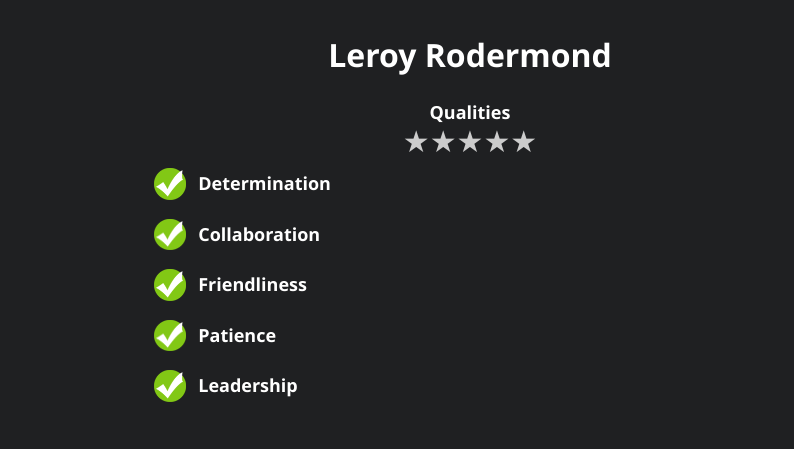
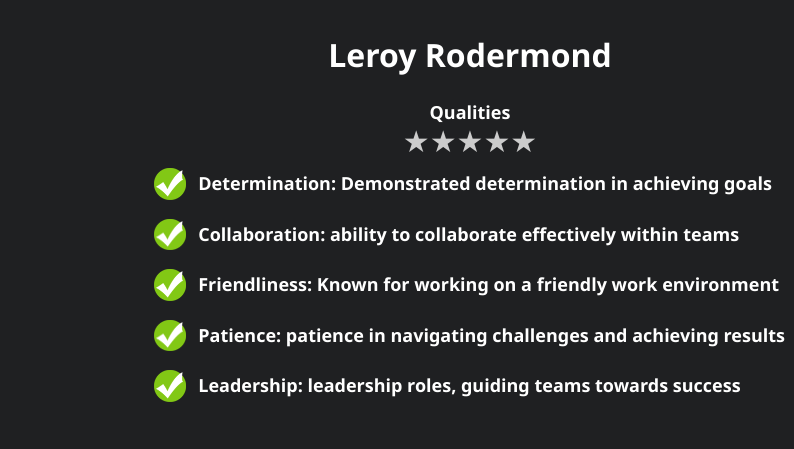
Before and after one commit to LeroyRodermond/CV-Leroy-Rodermond, a plain HTML site: page index.html in a window 1280 px wide. Shown: the part 820-1269 px from the top of the page, 486-1280 px from the left. Drawn offline with Linux system fonts and the light colour scheme.

Commit message:
Done Qualities

```diff
--- a/index.html
+++ b/index.html
@@ -71,23 +71,23 @@
                   </div>
                   <span class="check-item">
                     <img class="Checkicon" src="images/Check.png">
-                    <h3 class="textcheck">Determination</h3>
+                    <h3 class="textcheck">Determination: Demonstrated determination in achieving goals</h3>
                 </span>
                 <span class="check-item">
                     <img class="Checkicon" src="images/Check.png">
-                    <h3 class="textcheck">Collaboration</h3>
+                    <h3 class="textcheck">Collaboration: ability to collaborate effectively within teams</h3>
                 </span>
                 <span class="check-item">
                     <img class="Checkicon" src="images/Check.png">
-                    <h3 class="textcheck">Friendliness</h3>
+                    <h3 class="textcheck">Friendliness: Known for working on a friendly work environment</h3>
                 </span>
                 <span class="check-item">
                     <img class="Checkicon" src="images/Check.png">
-                    <h3 class="textcheck">Patience</h3>
+                    <h3 class="textcheck">Patience: patience in navigating challenges and achieving results</h3>
                 </span>
                 <span class="check-item">
                     <img class="Checkicon" src="images/Check.png">
-                    <h3 class="textcheck">Leadership</h3>
+                    <h3 class="textcheck">Leadership: leadership roles, guiding teams towards success</h3>
                 </span>
             </div>
         </div>
```
